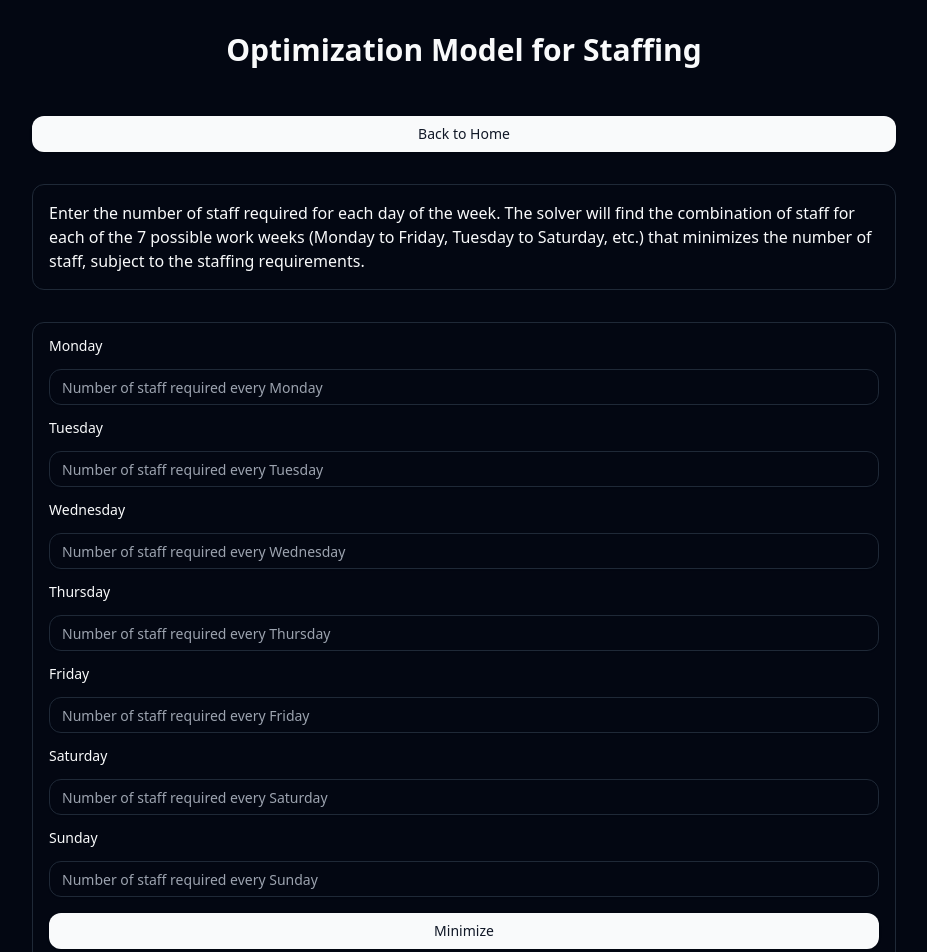
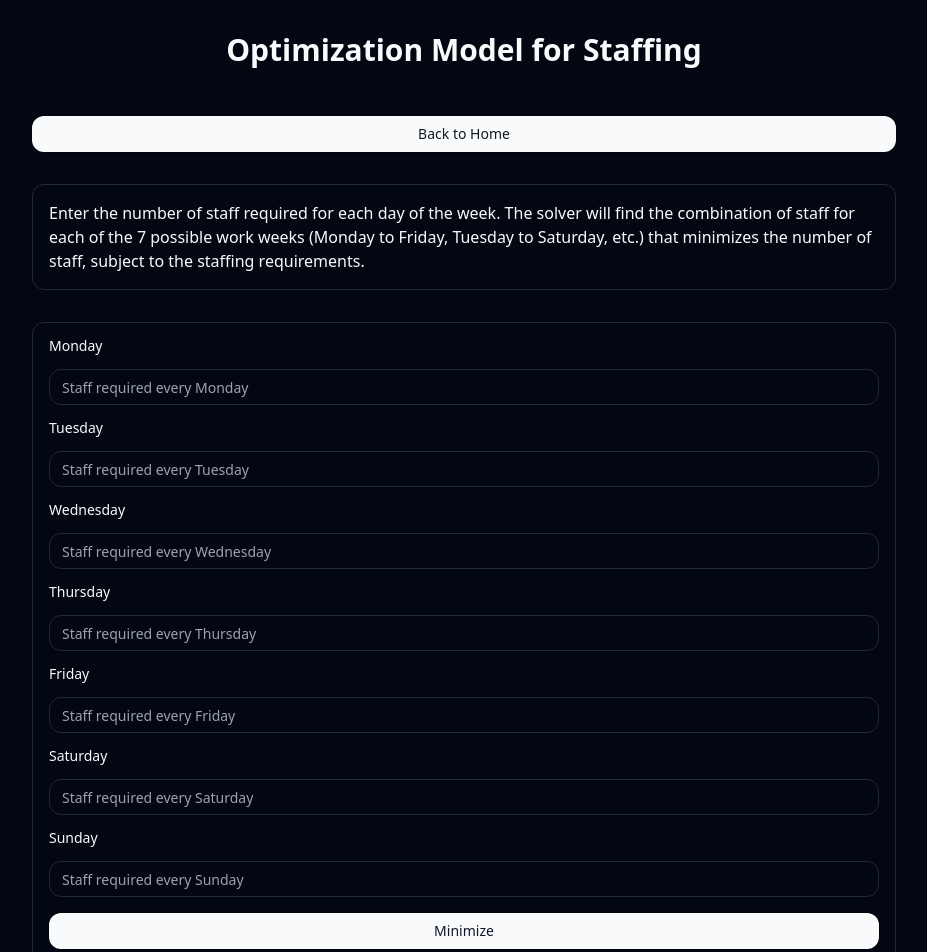
Before and after one commit to remilebeau/simulation, a React (Vite) app: page /optimization in a window 1280 px wide. Shown: the top 952 px of the page, without its empty margins (176-1103 px from the left). Built offline with nearby package versions, Linux system fonts and the light colour scheme.

Commit message:
rewrite placeholders for optimization form

```diff
--- a/src/components/OptimizationForm.tsx
+++ b/src/components/OptimizationForm.tsx
@@ -148,7 +148,7 @@ export default function OptimizationForm() {
                   <FormControl>
                     <Input
                       required
-                      placeholder="Number of staff required every Monday"
+                      placeholder="Staff required every Monday"
                       className="rounded-xl"
                       type="number"
                       {...field}
@@ -167,7 +167,7 @@ export default function OptimizationForm() {
                   <FormControl>
                     <Input
                       required
-                      placeholder="Number of staff required every Tuesday"
+                      placeholder="Staff required every Tuesday"
                       className="rounded-xl"
                       type="number"
                       {...field}
@@ -187,7 +187,7 @@ export default function OptimizationForm() {
                   <FormControl>
                     <Input
                       required
-                      placeholder="Number of staff required every Wednesday"
+                      placeholder="Staff required every Wednesday"
                       className="rounded-xl"
                       type="number"
                       {...field}
@@ -207,7 +207,7 @@ export default function OptimizationForm() {
                   <FormControl>
                     <Input
                       required
-                      placeholder="Number of staff required every Thursday"
+                      placeholder="Staff required every Thursday"
                       className="rounded-xl"
                       type="number"
                       {...field}
@@ -227,7 +227,7 @@ export default function OptimizationForm() {
                   <FormControl>
                     <Input
                       required
-                      placeholder="Number of staff required every Friday"
+                      placeholder="Staff required every Friday"
                       className="rounded-xl"
                       type="number"
                       {...field}
@@ -247,7 +247,7 @@ export default function OptimizationForm() {
                   <FormControl>
                     <Input
                       required
-                      placeholder="Number of staff required every Saturday"
+                      placeholder="Staff required every Saturday"
                       className="rounded-xl"
                       type="number"
                       {...field}
@@ -267,7 +267,7 @@ export default function OptimizationForm() {
                   <FormControl>
                     <Input
                       required
-                      placeholder="Number of staff required every Sunday"
+                      placeholder="Staff required every Sunday"
                       className="rounded-xl"
                       type="number"
                       {...field}
```
